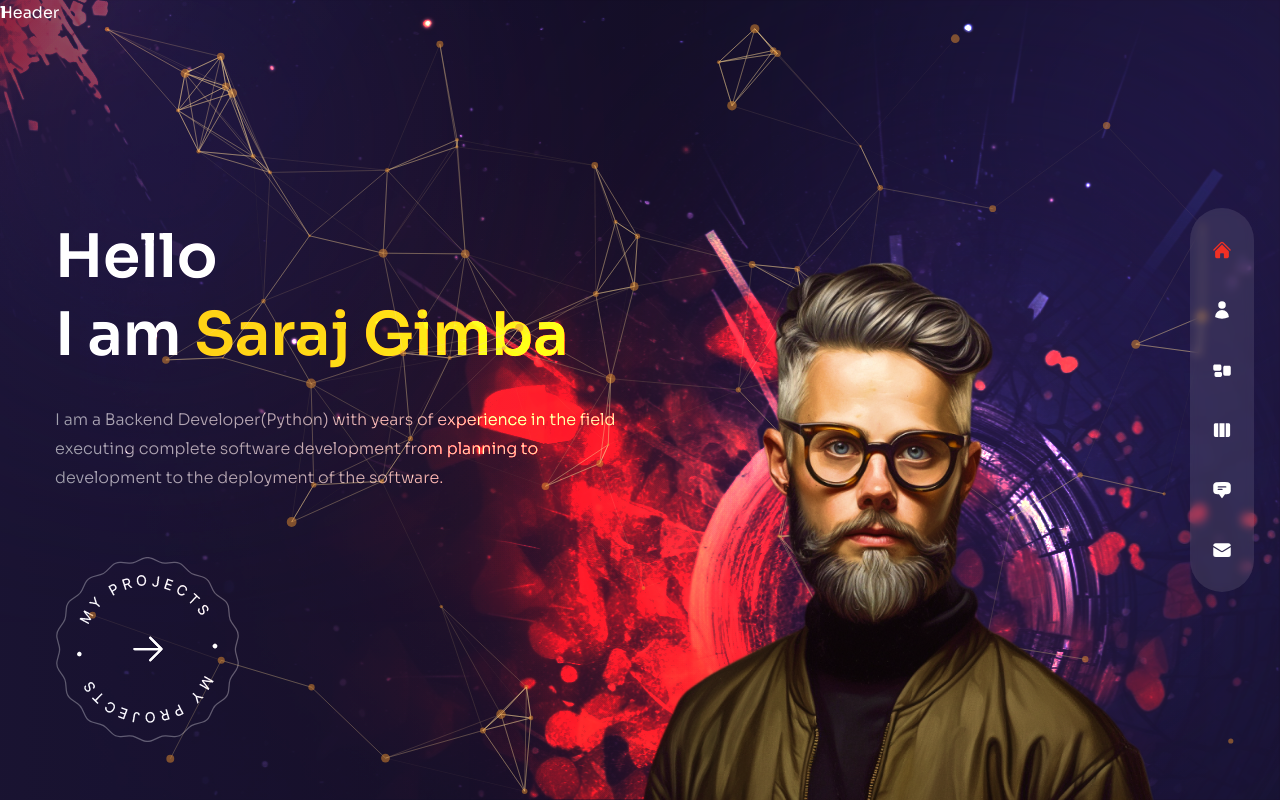
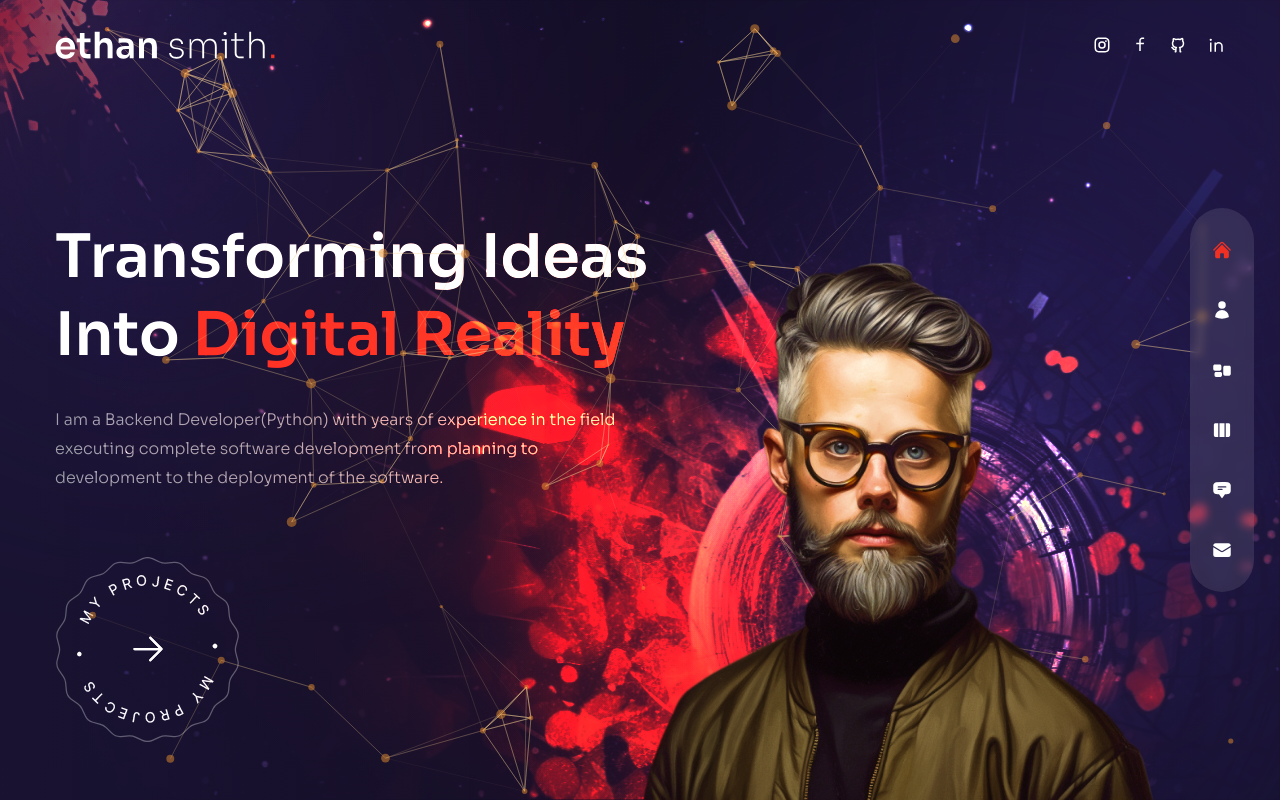
Before and after one commit to SarajZimba/Portfolio_, a Next.js app: page / in a window 1280 px wide. Built offline with nearby package versions, Linux system fonts and the light colour scheme.

Commit message:
header completed and socials

```diff
--- a/components/Header.js
+++ b/components/Header.js
@@ -1,5 +1,27 @@
+//image
+import Image from "next/image";
+
+// next link
+import Link from "next/link";
+
+// components
+import Socials from "../components/Socials";
+
+
 const Header = () => {
-  return <header className="absolute z-30 w-full">Header</header>;
+  return <header className="absolute z-30 w-full flex items-center px-16 xl:px-0 xl:h-[90px]">
+    <div className="container mx-auto">
+      <div className="flex flex-col lg:flex-row justify-between items-center gap-y-6 py-8">
+        {/* logo */}
+        <Link href={'/'}>
+        <Image src={'/logo.svg'} width={220} height={48} alt='' priority={true}/>
+        </Link>
+        {/* socials */}
+        <Socials/>
+
+      </div>
+    </div>
+  </header>;
 };
 
 export default Header;
--- a/components/Socials.js
+++ b/components/Socials.js
@@ -1,5 +1,14 @@
+// links
+import Link from "next/link";
+// icons
+import {RiInstagramLine, RiFacebookLine, RiGithubLine, RiLinkedinLine} from 'react-icons/ri'
 const Socials = () => {
-  return <div>Socials</div>;
+  return <div className="flex items-center gap-x-5 text-lg">
+    <Link href={''} className="hover:text-accent transition-all duration-300" ><RiInstagramLine/></Link>
+    <Link href={''} className="hover:text-accent transition-all duration-300" ><RiFacebookLine/></Link>
+    <Link href={''} className="hover:text-accent transition-all duration-300" ><RiGithubLine/></Link>
+    <Link href={''} className="hover:text-accent transition-all duration-300" ><RiLinkedinLine/></Link>
+  </div>;
 };
 
 export default Socials;
--- a/components/Transition.js
+++ b/components/Transition.js
@@ -23,13 +23,13 @@
     <>
       <motion.div className="fixed top-0 bottom-0 right-full w-screen h-screen z-30 bg-[#2e2257]"
       variants={transitionVariants} initial="initial" animate='animate' exit='exit' transition={{delay: 0.2, duration: 0.6, ease:'easeInOut'}}>
-        1</motion.div>
+        </motion.div>
       <motion.div className="fixed top-0 bottom-0 right-full w-screen h-screen z-20 bg-[#3b2d71]"
       variants={transitionVariants} initial="initial" animate='animate' exit='exit' transition={{delay: 0.4, duration: 0.6, ease:'easeInOut'}}>
-        1</motion.div>
+        </motion.div>
       <motion.div className="fixed top-0 bottom-0 right-full w-screen h-screen z-10 bg-[#4b3792]"
       variants={transitionVariants} initial="initial" animate='animate' exit='exit' transition={{delay: 0.6, duration: 0.6, ease:'easeInOut'}}>
-        1</motion.div>
+        </motion.div>
 
     </>
   );
--- a/pages/index.js
+++ b/pages/index.js
@@ -22,7 +22,7 @@
       xl:text-left h-full container mx-auto'>
         {/* title */}
         <motion.h1 variants={fadeIn('down', 0.2)} initial='hidden' animate='show' exit='hidden' className='h1'>
-          Hello <br /> I am <span className='text-yellow-400/100'>Saraj Gimba</span>
+          Transforming Ideas <br /> Into <span className='text-accent'>Digital Reality</span>
         </motion.h1>
         {/* subtitle */}
         <motion.p variants={fadeIn('down', 0.3)} initial='hidden' animate='show' exit='hidden' className='max-w-sm xl:max-w-xl mx-auto xl:mx-0 mb-10 xl:mb-16'>
```
